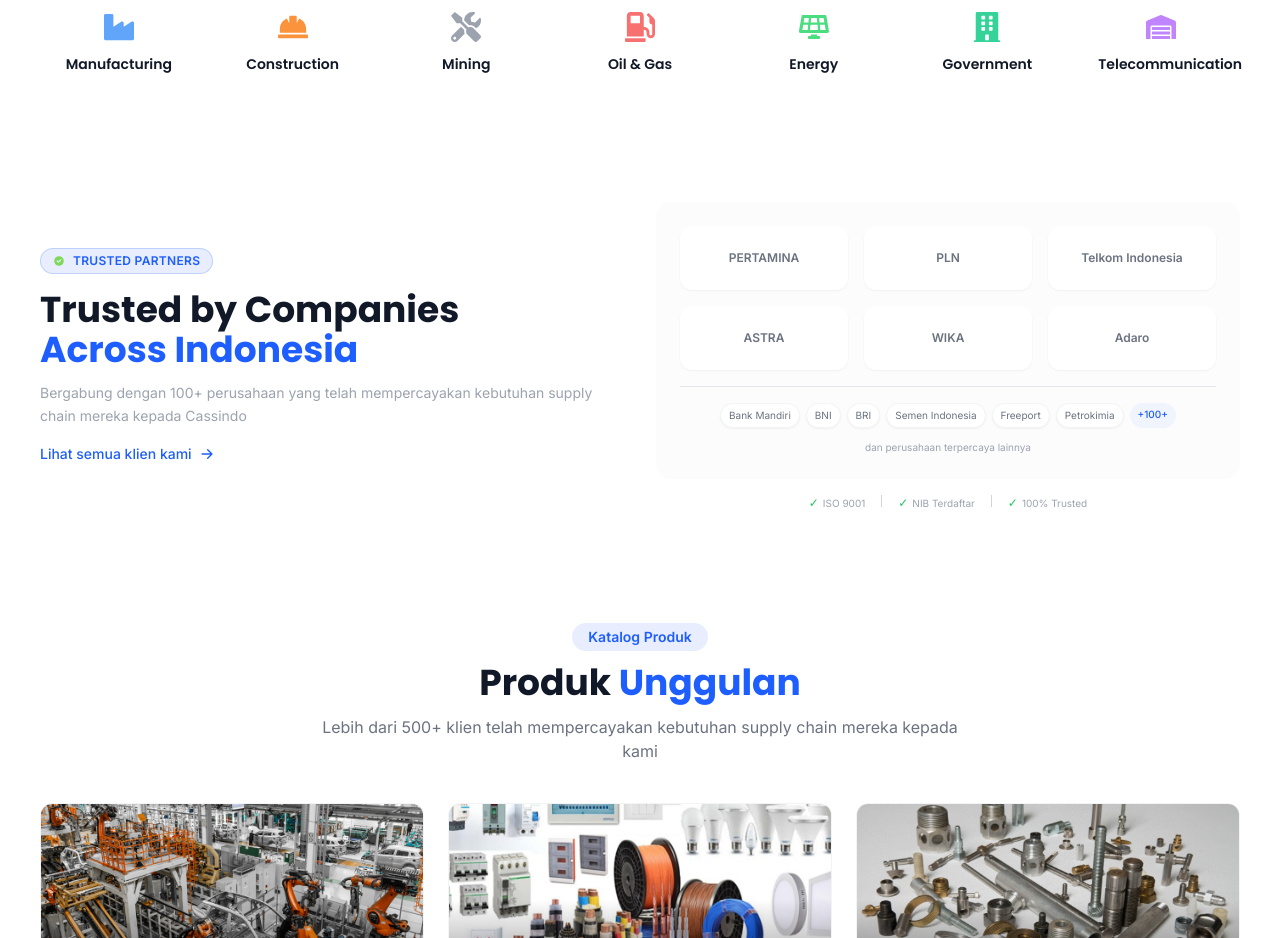
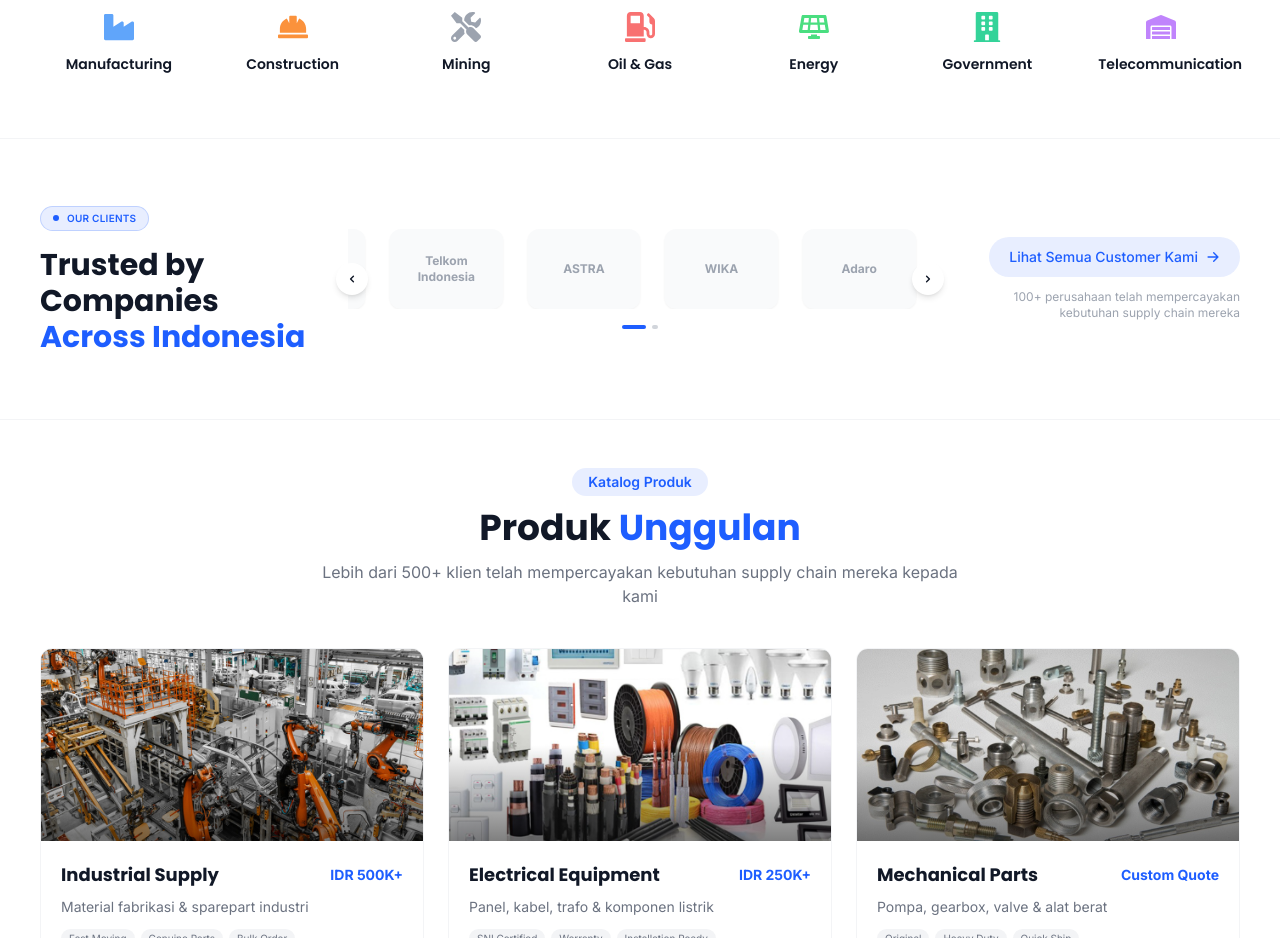
Before and after one commit to herlan-syihabudin/CASSINDO, a Next.js app: page / in a window 1280 px wide. Shown: the part 1020-1958 px from the top of the page. Built offline with nearby package versions, Linux system fonts and the light colour scheme.

Commit message:
Refactor TrustedCompanies component for carousel display

```diff
--- a/src/components/TrustedCompanies.tsx
+++ b/src/components/TrustedCompanies.tsx
@@ -1,8 +1,9 @@
 'use client'
 
-import { motion } from 'framer-motion'
+import { useState, useEffect, useRef } from 'react'
+import { motion, useInView } from 'framer-motion'
 import Link from 'next/link'
-import { HiArrowRight, HiCheckCircle } from 'react-icons/hi'
+import { HiArrowRight, HiChevronLeft, HiChevronRight } from 'react-icons/hi'
 
 const companies = [
   { name: 'PERTAMINA', logo: '/images/clients/pertamina.png' },
@@ -11,118 +12,201 @@
   { name: 'ASTRA', logo: '/images/clients/astra.png' },
   { name: 'WIKA', logo: '/images/clients/wika.png' },
   { name: 'Adaro', logo: '/images/clients/adaro.png' },
-]
-
-const moreCompanies = [
-  'Bank Mandiri', 'BNI', 'BRI', 'Semen Indonesia',
-  'Freeport', 'Petrokimia', 'Pupuk Indonesia', 'Krakatau Steel'
+  { name: 'Freeport', logo: '/images/clients/freeport.png' },
+  { name: 'Petrokimia', logo: '/images/clients/petrokimia.png' },
+  { name: 'Pupuk Indonesia', logo: '/images/clients/pupuk.png' },
+  { name: 'Semen Indonesia', logo: '/images/clients/semen.png' },
 ]
 
 export default function TrustedCompanies() {
+  const [currentIndex, setCurrentIndex] = useState(0)
+  const [isAutoPlaying, setIsAutoPlaying] = useState(true)
+  const carouselRef = useRef<HTMLDivElement>(null)
+  const isInView = useInView(carouselRef, { once: true, amount: 0.3 })
+
+  const itemsPerView = {
+    mobile: 2,
+    tablet: 3,
+    desktop: 4,
+    large: 5
+  }
+
+  const [visibleItems, setVisibleItems] = useState(4)
+
+  useEffect(() => {
+    const handleResize = () => {
+      const width = window.innerWidth
+      if (width >= 1280) setVisibleItems(itemsPerView.large)
+      else if (width >= 1024) setVisibleItems(itemsPerView.desktop)
+      else if (width >= 768) setVisibleItems(itemsPerView.tablet)
+      else setVisibleItems(itemsPerView.mobile)
+    }
+    handleResize()
+    window.addEventListener('resize', handleResize)
+    return () => window.removeEventListener('resize', handleResize)
+  }, [])
+
+  const totalItems = companies.length
+  const maxIndex = totalItems - visibleItems
+
+  const nextSlide = () => {
+    setCurrentIndex((prev) => Math.min(prev + 1, maxIndex))
+    setIsAutoPlaying(false)
+  }
+
+  const prevSlide = () => {
+    setCurrentIndex((prev) => Math.max(prev - 1, 0))
+    setIsAutoPlaying(false)
+  }
+
+  // Auto play carousel
+  useEffect(() => {
+    if (!isAutoPlaying) return
+    const interval = setInterval(() => {
+      setCurrentIndex((prev) => {
+        if (prev >= maxIndex) return 0
+        return prev + 1
+      })
+    }, 3000)
+    return () => clearInterval(interval)
+  }, [isAutoPlaying, maxIndex])
+
+  // Reset auto play when carousel comes into view
+  useEffect(() => {
+    if (isInView) {
+      setIsAutoPlaying(true)
+    }
+  }, [isInView])
+
   return (
-    <section className="py-16 bg-white">
+    <section className="py-16 bg-white border-y border-gray-100">
       <div className="container-custom">
-        <div className="grid lg:grid-cols-2 gap-8 items-center">
+        <div className="grid lg:grid-cols-12 gap-8 items-center">
 
-          {/* Left Side - Title & Description */}
+          {/* Left Side - Title */}
           <motion.div
             initial={{ opacity: 0, x: -30 }}
             whileInView={{ opacity: 1, x: 0 }}
             transition={{ duration: 0.5 }}
             viewport={{ once: true }}
+            className="lg:col-span-3"
           >
             <div className="inline-flex items-center gap-2 px-3 py-1 rounded-full bg-primary/10 border border-primary/20 mb-4">
-              <HiCheckCircle className="text-accent text-xs" />
-              <span className="text-primary text-xs font-semibold tracking-wide">TRUSTED PARTNERS</span>
+              <span className="relative flex h-1.5 w-1.5">
+                <span className="animate-ping absolute inline-flex h-full w-full rounded-full bg-primary opacity-75" />
+                <span className="relative inline-flex rounded-full h-1.5 w-1.5 bg-primary" />
+              </span>
+              <span className="text-primary text-[10px] font-semibold tracking-wide">OUR CLIENTS</span>
             </div>
-            <h2 className="text-2xl md:text-3xl lg:text-4xl font-bold text-dark mb-3">
+            <h2 className="text-2xl md:text-3xl font-bold text-dark leading-tight">
               Trusted by Companies
               <span className="text-primary block"> Across Indonesia</span>
             </h2>
-            <p className="text-gray-400 text-sm leading-relaxed">
-              Bergabung dengan 100+ perusahaan yang telah mempercayakan
-              kebutuhan supply chain mereka kepada Cassindo
-            </p>
-
-            {/* Link to see more companies */}
-            <Link
-              href="/clients"
-              className="inline-flex items-center gap-2 mt-4 text-primary text-sm font-medium hover:gap-3 transition-all group"
-            >
-              <span>Lihat semua klien kami</span>
-              <HiArrowRight className="text-sm group-hover:translate-x-1 transition" />
-            </Link>
           </motion.div>
 
-          {/* Right Side - Logos & More Companies */}
+          {/* Center - Carousel Logos */}
+          <motion.div
+            ref={carouselRef}
+            initial={{ opacity: 0, y: 20 }}
+            whileInView={{ opacity: 1, y: 0 }}
+            transition={{ duration: 0.5, delay: 0.1 }}
+            viewport={{ once: true }}
+            className="lg:col-span-6"
+          >
+            <div className="relative">
+              {/* Carousel Container */}
+              <div className="overflow-hidden">
+                <div
+                  className="flex transition-transform duration-500 ease-out gap-4 md:gap-6"
+                  style={{ transform: `translateX(-${currentIndex * (100 / visibleItems)}%)` }}
+                >
+                  {companies.map((company, idx) => (
+                    <div
+                      key={idx}
+                      className="flex-shrink-0"
+                      style={{ width: `calc(${100 / visibleItems}% - ${(visibleItems - 1) * 4 / visibleItems}px)` }}
+                    >
+                      <div className="bg-gray-50 rounded-xl p-4 shadow-sm hover:shadow-md transition-all duration-300 hover:-translate-y-1 group">
+                        <div className="h-12 flex items-center justify-center">
+                          {/* Placeholder logo - ganti dengan logo asli */}
+                          <div className="text-center">
+                            <div className="text-xs font-bold text-gray-400 group-hover:text-primary transition-colors">
+                              {company.name}
+                            </div>
+                          </div>
+                        </div>
+                      </div>
+                    </div>
+                  ))}
+                </div>
+              </div>
+
+              {/* Navigation Buttons */}
+              {maxIndex > 0 && (
+                <>
+                  <button
+                    onClick={prevSlide}
+                    disabled={currentIndex === 0}
+                    className={`absolute left-0 top-1/2 -translate-y-1/2 -translate-x-3 w-8 h-8 rounded-full bg-white shadow-md flex items-center justify-center transition-all duration-300 ${
+                      currentIndex === 0
+                        ? 'opacity-50 cursor-not-allowed'
+                        : 'hover:bg-primary hover:text-white'
+                    }`}
+                  >
+                    <HiChevronLeft className="text-sm" />
+                  </button>
+                  <button
+                    onClick={nextSlide}
+                    disabled={currentIndex >= maxIndex}
+                    className={`absolute right-0 top-1/2 -translate-y-1/2 translate-x-3 w-8 h-8 rounded-full bg-white shadow-md flex items-center justify-center transition-all duration-300 ${
+                      currentIndex >= maxIndex
+                        ? 'opacity-50 cursor-not-allowed'
+                        : 'hover:bg-primary hover:text-white'
+                    }`}
+                  >
+                    <HiChevronRight className="text-sm" />
+                  </button>
+                </>
+              )}
+
+              {/* Dots Indicator */}
+              <div className="flex justify-center gap-1.5 mt-4">
+                {Array.from({ length: Math.min(5, Math.ceil(totalItems / visibleItems)) }).map((_, idx) => (
+                  <button
+                    key={idx}
+                    onClick={() => {
+                      setCurrentIndex(idx * visibleItems)
+                      setIsAutoPlaying(false)
+                    }}
+                    className={`h-1 rounded-full transition-all duration-300 ${
+                      Math.floor(currentIndex / visibleItems) === idx
+                        ? 'w-6 bg-primary'
+                        : 'w-1.5 bg-gray-300 hover:bg-gray-400'
+                    }`}
+                  />
+                ))}
+              </div>
+            </div>
+          </motion.div>
+
+          {/* Right Side - CTA Button */}
           <motion.div
             initial={{ opacity: 0, x: 30 }}
             whileInView={{ opacity: 1, x: 0 }}
             transition={{ duration: 0.5, delay: 0.2 }}
             viewport={{ once: true }}
+            className="lg:col-span-3 text-center lg:text-right"
           >
-            {/* Logos Grid */}
-            <div className="bg-gray-50/50 rounded-2xl p-6">
-              <div className="grid grid-cols-3 gap-4">
-                {companies.map((company, idx) => (
-                  <motion.div
-                    key={company.name}
-                    initial={{ opacity: 0, scale: 0.9 }}
-                    whileInView={{ opacity: 1, scale: 1 }}
-                    transition={{ duration: 0.3, delay: idx * 0.05 }}
-                    viewport={{ once: true }}
-                    className="flex items-center justify-center"
-                  >
-                    <div className="bg-white rounded-xl p-3 shadow-sm hover:shadow-md transition-all duration-300 hover:-translate-y-0.5 w-full">
-                      <div className="h-10 flex items-center justify-center">
-                        {/* Placeholder logo - ganti dengan asli */}
-                        <div className="w-full text-center text-xs font-semibold text-gray-500">
-                          {company.name}
-                        </div>
-                      </div>
-                    </div>
-                  </motion.div>
-                ))}
-              </div>
-
-              {/* More Companies - Chip Style */}
-              <div className="mt-4 pt-4 border-t border-gray-200">
-                <div className="flex flex-wrap justify-center gap-1.5">
-                  {moreCompanies.slice(0, 6).map((company) => (
-                    <span
-                      key={company}
-                      className="px-2 py-1 bg-white rounded-full text-[10px] text-gray-500 shadow-sm border border-gray-100"
-                    >
-                      {company}
-                    </span>
-                  ))}
-                  <span className="px-2 py-1 bg-primary/5 rounded-full text-[10px] text-primary font-medium">
-                    +100+
-                  </span>
-                </div>
-                <p className="text-center text-gray-400 text-[10px] mt-3">
-                  dan perusahaan terpercaya lainnya
-                </p>
-              </div>
-            </div>
-
-            {/* Trust Badge */}
-            <div className="flex justify-center gap-4 mt-4">
-              <div className="flex items-center gap-1">
-                <span className="text-green-500 text-xs">✓</span>
-                <span className="text-gray-400 text-[10px]">ISO 9001</span>
-              </div>
-              <div className="w-px h-3 bg-gray-300" />
-              <div className="flex items-center gap-1">
-                <span className="text-green-500 text-xs">✓</span>
-                <span className="text-gray-400 text-[10px]">NIB Terdaftar</span>
-              </div>
-              <div className="w-px h-3 bg-gray-300" />
-              <div className="flex items-center gap-1">
-                <span className="text-green-500 text-xs">✓</span>
-                <span className="text-gray-400 text-[10px]">100% Trusted</span>
-              </div>
-            </div>
+            <Link
+              href="/clients"
+              className="inline-flex items-center gap-2 px-5 py-2.5 bg-primary/10 text-primary rounded-full hover:bg-primary hover:text-white transition-all duration-300 group text-sm font-medium"
+            >
+              <span>Lihat Semua Customer Kami</span>
+              <HiArrowRight className="text-sm group-hover:translate-x-1 transition" />
+            </Link>
+            <p className="text-gray-400 text-xs mt-3">
+              100+ perusahaan telah mempercayakan kebutuhan supply chain mereka
+            </p>
           </motion.div>
         </div>
       </div>
```
